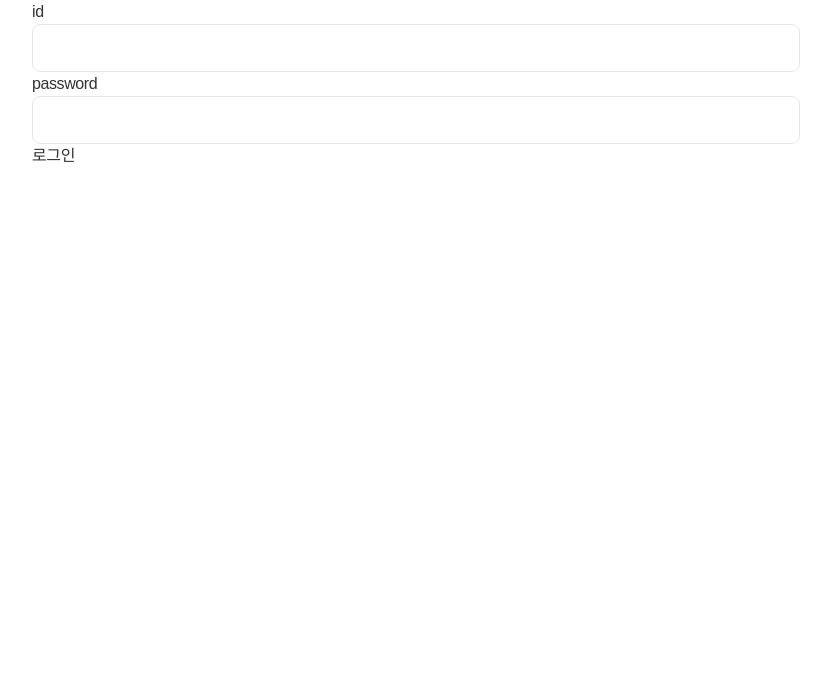
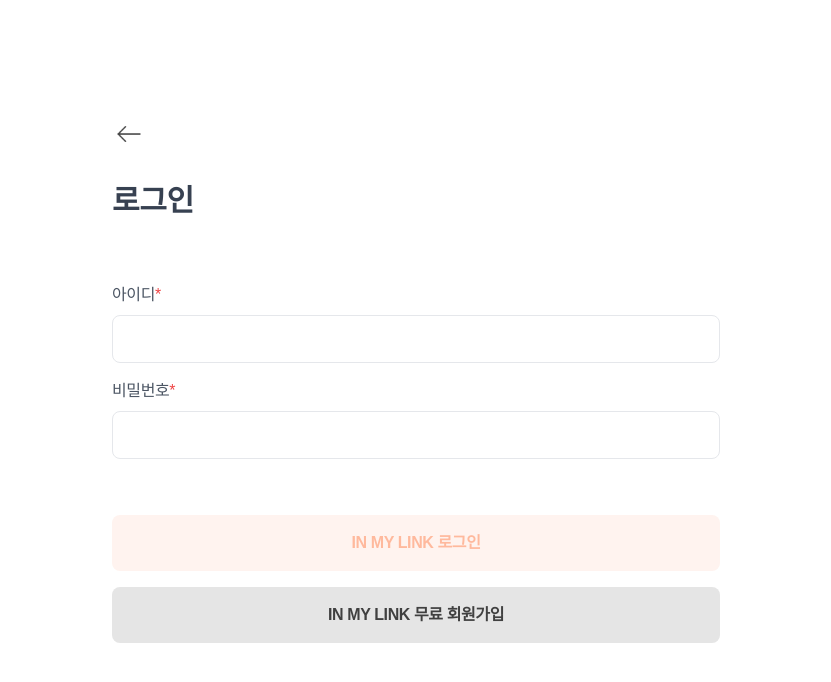
Before and after one commit to Mt-NextJs/linkle, a Next.js app: page /login in a window 1280 px wide. Shown: the top 682 px of the page, without its empty margins (224-1055 px from the left). Built offline with nearby package versions, Linux system fonts and the light colour scheme.

Commit message:
✨[Feat] 로그인 페이지 퍼블리싱 및 기능 구현 #74

```diff
--- a/src/app/login/page.tsx
+++ b/src/app/login/page.tsx
@@ -1,16 +1,26 @@
 "use client";
 
+import FormInput from "@app/admin/(block)/components/form-input";
+import { ClientRoute } from "@config/route";
+import Image from "next/image";
+import Link from "next/link";
+import { useRouter } from "next/navigation";
 import { useState } from "react";
-import { useRouter } from "next/navigation";
-import { ClientRoute } from "@config/route";
+import { twMerge } from "tailwind-merge";
 
 export default function Login() {
   const [userId, setUserId] = useState("");
   const [password, setPassword] = useState("");
+  const [isUserIdFocused, setIsUserIdFocused] = useState(false);
+  const [isPasswordFocused, setIsPasswordFocused] = useState(false);
+
   const router = useRouter();
+
+  const isDisabled = !userId || !password;
 
   async function handleLogin(e: React.FormEvent<HTMLFormElement>) {
     e.preventDefault();
+    if (isDisabled) return;
     try {
       const response = await fetch(
         `${process.env.NEXT_PUBLIC_API_URL}/api/login`,
@@ -42,27 +52,58 @@ export default function Login() {
   }
 
   return (
-    <div>
-      <form onSubmit={handleLogin}>
-        <label htmlFor="id">
-          id
-          <input
-            type="text"
-            id="id"
-            value={userId}
-            onChange={(e) => setUserId(e.target.value)}
-          ></input>
-        </label>
-        <label htmlFor="password">
-          password
-          <input
-            type="password"
-            id="password"
-            value={password}
-            onChange={(e) => setPassword(e.target.value)}
-          ></input>
-        </label>
-        <button type="submit">로그인</button>
+    <div className="flex min-h-screen flex-col justify-center gap-16 px-20 py-4">
+      {/* 스크린 리더 전용 텍스트*/}
+      <div className="sr-only">
+        <h1>in my link 의 로그인 페이지 입니다!</h1>
+        <p>아이디와 비밀번호를 입력해 주세요.</p>
+        <p>가입하신 적이 없으시다면 회원가입을 진행해 주세요.</p>
+      </div>
+      <div className="flex flex-col gap-8">
+        <button type="button" onClick={() => router.back()}>
+          <Image
+            src="/assets/icons/icon_back.png"
+            alt="뒤로가기 아이콘"
+            width={34}
+            height={34}
+          />
+        </button>
+        <p className="pageName">로그인</p>
+      </div>
+      <form onSubmit={handleLogin} className="flex w-full flex-col gap-4">
+        <FormInput
+          label="아이디"
+          id="userId"
+          required
+          value={userId}
+          onChange={(e) => setUserId(e.target.value)}
+          onFocus={() => setIsUserIdFocused(true)}
+          onBlur={() => setIsUserIdFocused(false)}
+          className={twMerge(isUserIdFocused ? "inserted" : "")}
+        />
+        <FormInput
+          label="비밀번호"
+          id="password"
+          type="password"
+          required
+          value={password}
+          onChange={(e) => setPassword(e.target.value)}
+          onFocus={() => setIsPasswordFocused(true)}
+          onBlur={() => setIsPasswordFocused(false)}
+          className={twMerge(isPasswordFocused ? "inserted" : "")}
+        />
+        <div>
+          <button
+            type="submit"
+            className={twMerge("button color mb-4", isDisabled && "disable")}
+            disabled={isDisabled}
+          >
+            IN MY LINK 로그인
+          </button>
+          <Link href={ClientRoute.JOIN} className="button gray mt-0">
+            IN MY LINK 무료 회원가입
+          </Link>
+        </div>
       </form>
     </div>
   );
```
